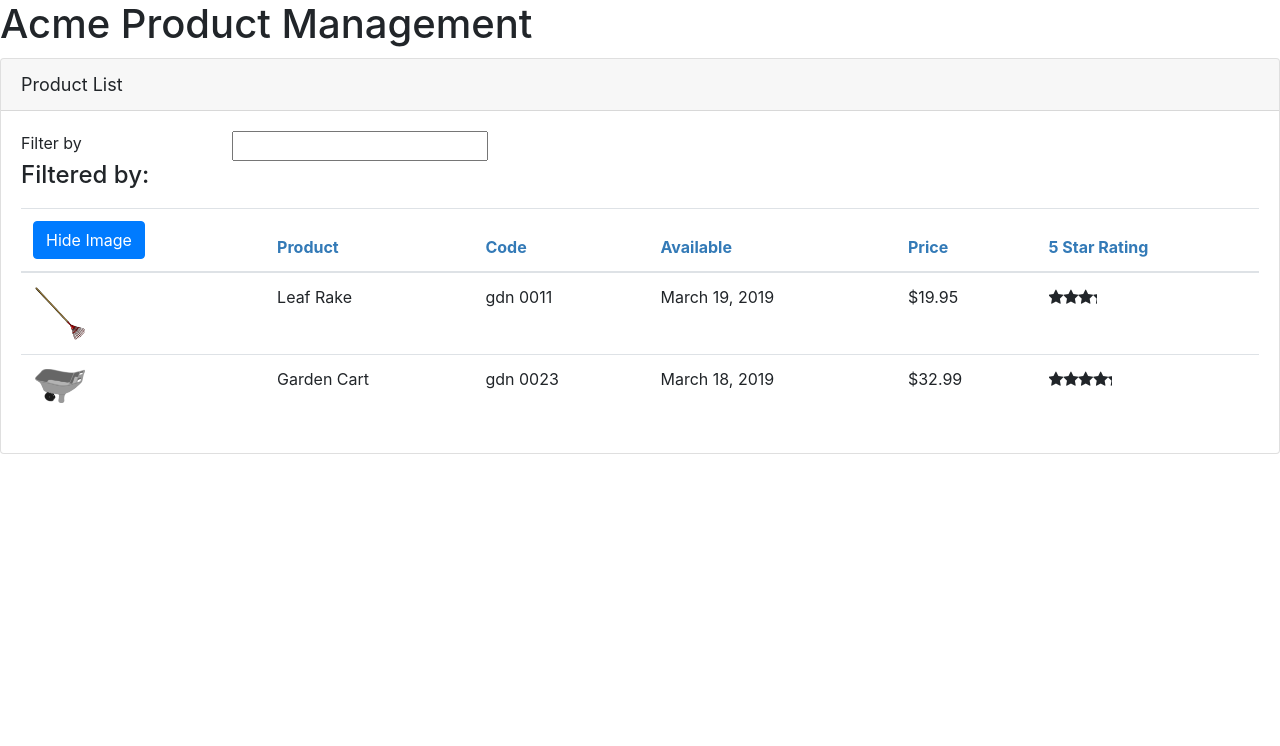
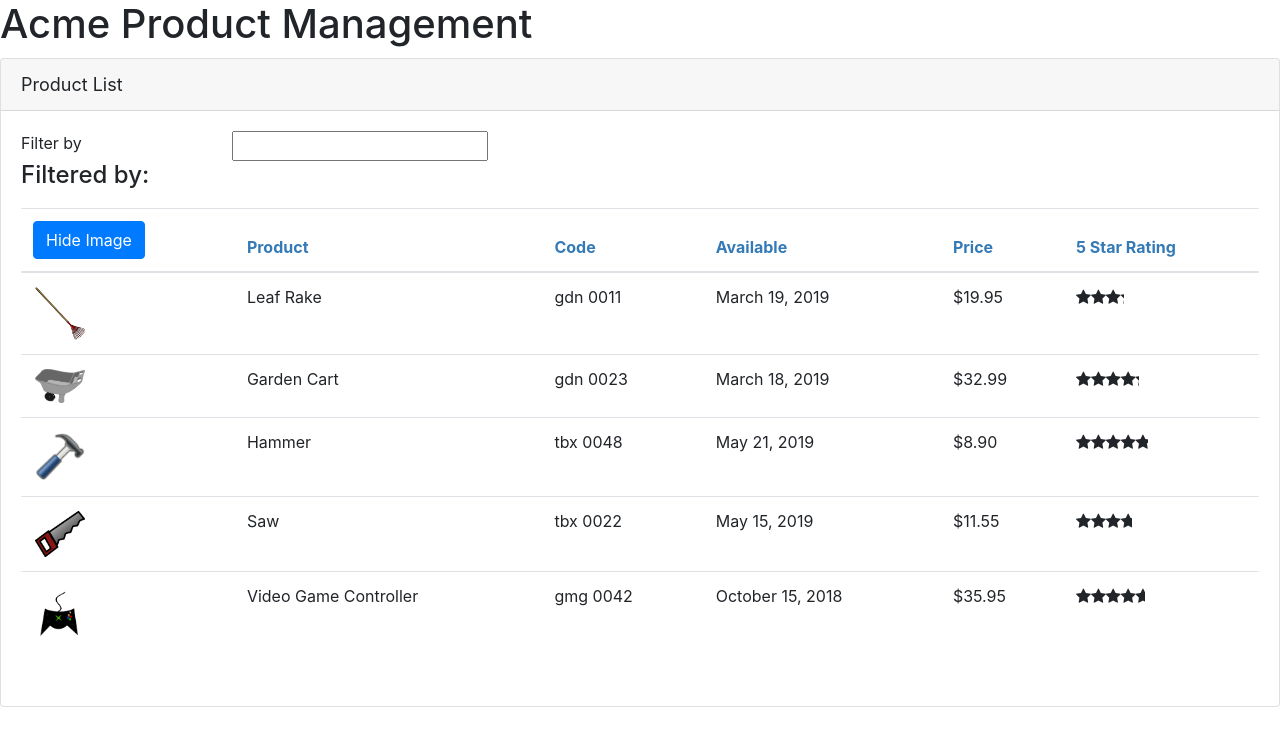
Before and after one commit to m0nq/acme-product-manager, an Angular app: page / in a window 1280 px wide. Shown: the top 746 px of the page. Built offline with nearby package versions, Linux system fonts and the light colour scheme.

Commit message:
Build product data service for list component

```diff
--- a/src/app/product-list/product-list.component.ts
+++ b/src/app/product-list/product-list.component.ts
@@ -1,5 +1,6 @@
 import { Component, OnInit } from '@angular/core';
 import { Product } from './product';
+import { ProductService } from './product.service';
 
 @Component({
   selector: 'cq-products',
@@ -14,35 +15,14 @@
   showImage: boolean = true;
   private _listFilter: string;
   filteredProducts: Product[];
-  products: Product[] = [
-    {
-      productId: 1,
-      productName: 'Leaf Rake',
-      productCode: 'GDN-0011',
-      releaseDate: 'March 19, 2019',
-      description: 'Leaf rake with 48-inch wooden handle.',
-      price: 19.95,
-      starRating: 3.2,
-      imageUrl: 'assets/images/leaf_rake.png'
-    },
-    {
-      productId: 2,
-      productName: 'Garden Cart',
-      productCode: 'GDN-0023',
-      releaseDate: 'March 18, 2019',
-      description: '15 gallon capacity rolling garden cart',
-      price: 32.99,
-      starRating: 4.2,
-      imageUrl: 'assets/images/garden_cart.png'
-    }
-  ];
+  products: Product[];
 
-  constructor() {
-    this.filteredProducts = this.products;
+  constructor(private productService: ProductService) {
   }
 
   ngOnInit() {
-    console.log('OnInit was called...');
+    this.products = this.productService.getProducts();
+    this.filteredProducts = this.products;
   }
 
   get listFilter(): string {
@@ -51,7 +31,9 @@
 
   set listFilter(value: string) {
     this._listFilter = value;
-    this.filteredProducts = this.listFilter ? this.performFilter(this.listFilter) : this.products;
+    this.filteredProducts = this.listFilter ?
+      this.performFilter(this.listFilter) :
+      this.products;
   }
 
   toggleImage() {
--- /dev/null
+++ b/src/app/product-list/product.service.ts
@@ -0,0 +1,65 @@
+import { Injectable } from '@angular/core';
+import { Product } from './product';
+
+@Injectable({
+  providedIn: 'root'
+})
+export class ProductService {
+
+  constructor() { }
+
+  getProducts(): Product[] {
+    return [
+      {
+        productId: 1,
+        productName: 'Leaf Rake',
+        productCode: 'GDN-0011',
+        releaseDate: 'March 19, 2019',
+        description: 'Leaf rake with 48-inch wooden handle.',
+        price: 19.95,
+        starRating: 3.2,
+        imageUrl: 'assets/images/leaf_rake.png'
+      },
+      {
+        productId: 2,
+        productName: 'Garden Cart',
+        productCode: 'GDN-0023',
+        releaseDate: 'March 18, 2019',
+        description: '15 gallon capacity rolling garden cart',
+        price: 32.99,
+        starRating: 4.2,
+        imageUrl: 'assets/images/garden_cart.png'
+      },
+      {
+        productId: 5,
+        productName: 'Hammer',
+        productCode: 'TBX-0048',
+        releaseDate: 'May 21, 2019',
+        description: 'Curved claw steel hammer',
+        price: 8.9,
+        starRating: 4.8,
+        imageUrl: 'assets/images/hammer.png'
+      },
+      {
+        productId: 8,
+        productName: 'Saw',
+        productCode: 'TBX-0022',
+        releaseDate: 'May 15, 2019',
+        description: '15-inch steel blade hand saw',
+        price: 11.55,
+        starRating: 3.7,
+        imageUrl: 'assets/images/saw.png'
+      },
+      {
+        productId: 10,
+        productName: 'Video Game Controller',
+        productCode: 'GMG-0042',
+        releaseDate: 'October 15, 2018',
+        description: 'Standard two-button video game controller',
+        price: 35.95,
+        starRating: 4.6,
+        imageUrl: 'assets/images/xbox-controller.png'
+      }
+    ];
+  }
+}
```
Also changed, not shown: 1 other file (tests, documents, lock files or other folders).
